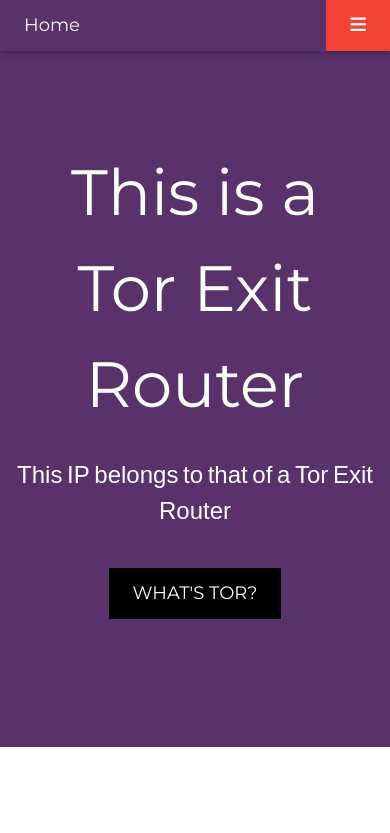
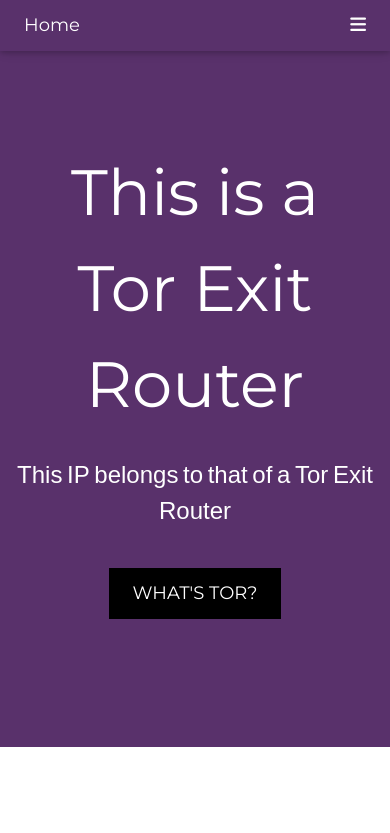
Before and after one commit to Likogann/tor-exit-notice, a plain HTML site: page index.html in a window 390 px wide. Shown: the top 833 px of the page. Drawn offline with Linux system fonts and the light colour scheme.

Commit message:
Fix bug on smaller screens

```diff
--- a/index.html
+++ b/index.html
@@ -24,7 +24,7 @@
 <!-- Navbar -->
 <div class="w3-top">
   <div class="w3-bar bg-purple w3-card w3-left-align w3-large">
-    <a class="w3-bar-item w3-button w3-hide-medium w3-hide-large w3-right w3-padding-large w3-hover-white w3-large w3-red" href="javascript:void(0);" onclick="myFunction()" title="Toggle Navigation Menu"><i class="fa fa-bars"></i></a>
+    <a class="w3-bar-item w3-button w3-hide-medium w3-hide-large w3-right w3-padding-large w3-hover-white w3-large bg-purple" href="javascript:void(0);" onclick="myFunction()" title="Toggle Navigation Menu"><i class="fa fa-bars"></i></a>
 
     <a class="w3-bar-item w3-text-white w3-hide-medium w3-hide-large w3-padding-large" style="color:white;">Home</a>
 
```
